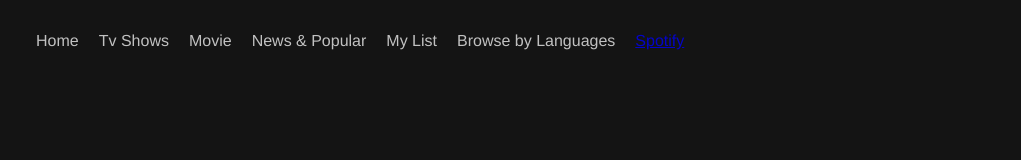
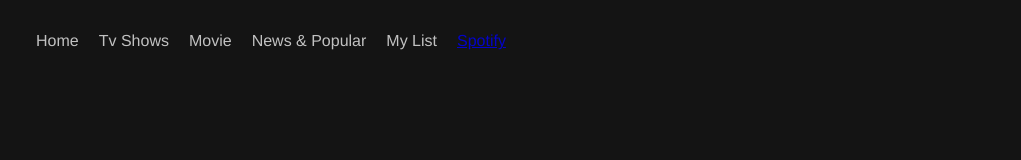
Before and after one commit to PURNENDUGHOSHAL2016/Netflix, a plain HTML site: page index.html in a window 1280 px wide. Shown: the full height of the page, 129-1150 px from the left. Drawn offline with Linux system fonts and the light colour scheme; no server answers.

Commit message:
Update index.html

```diff
--- a/index.html
+++ b/index.html
@@ -21,7 +21,7 @@
                     <li class="nav-item">Movie</li>
                     <li class="nav-item">News & Popular</li>
                     <li class="nav-item">My List</li>
-                    <li class="nav-item">Browse by Languages</li>
+
                     <li class="nav-item"><a href="https://subhajitsaha574.github.io/Spotify-Clone/">Spotify</li>
 
                 </ul>
```
